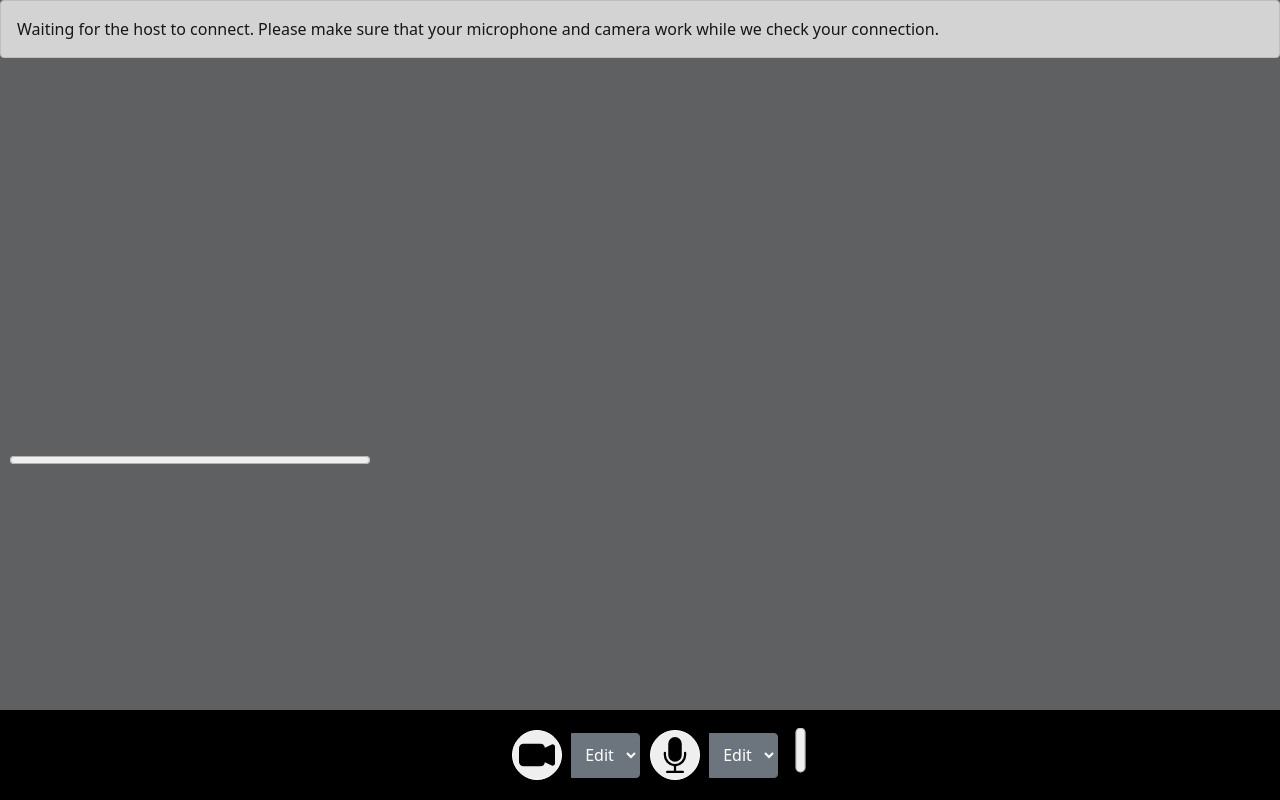
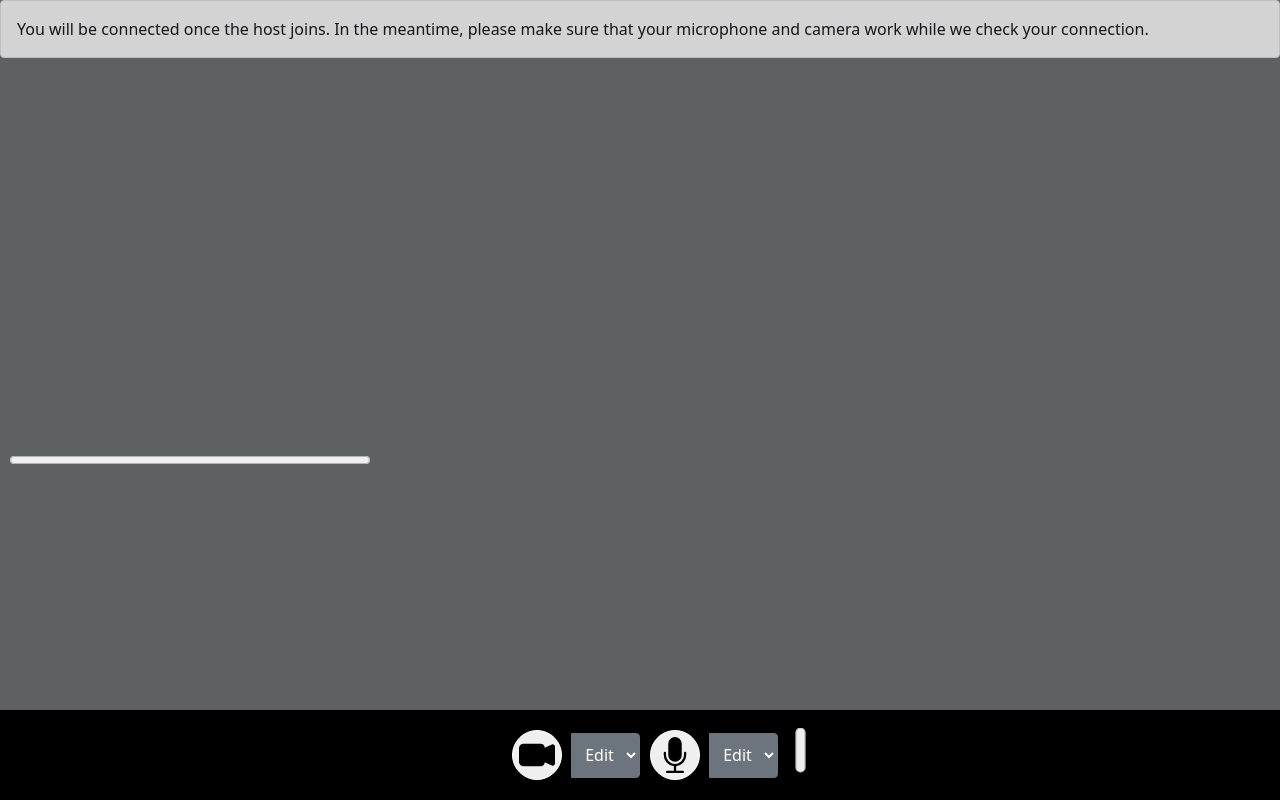
Before and after one commit to shamlyaa/waiting-room-sample-app, a website built with webpack: page participant.html in a window 1280 px wide. Built offline with nearby package versions, Linux system fonts and the light colour scheme.

Commit message:
changing participant message

```diff
--- a/participant.html
+++ b/participant.html
@@ -28,7 +28,7 @@
       <div id="banner">
         <!-- <h1><span class="badge bg-secondary">You're on the waiting Room. Please wait for the host to join</span></h1> -->
         <div class="alert alert-dark" role="alert">
-          Waiting for the host to connect. Please make sure that your microphone
+          You will be connected once the host joins. In the meantime, please make sure that your microphone
           and camera work while we check your connection.
         </div>
       </div>
```
